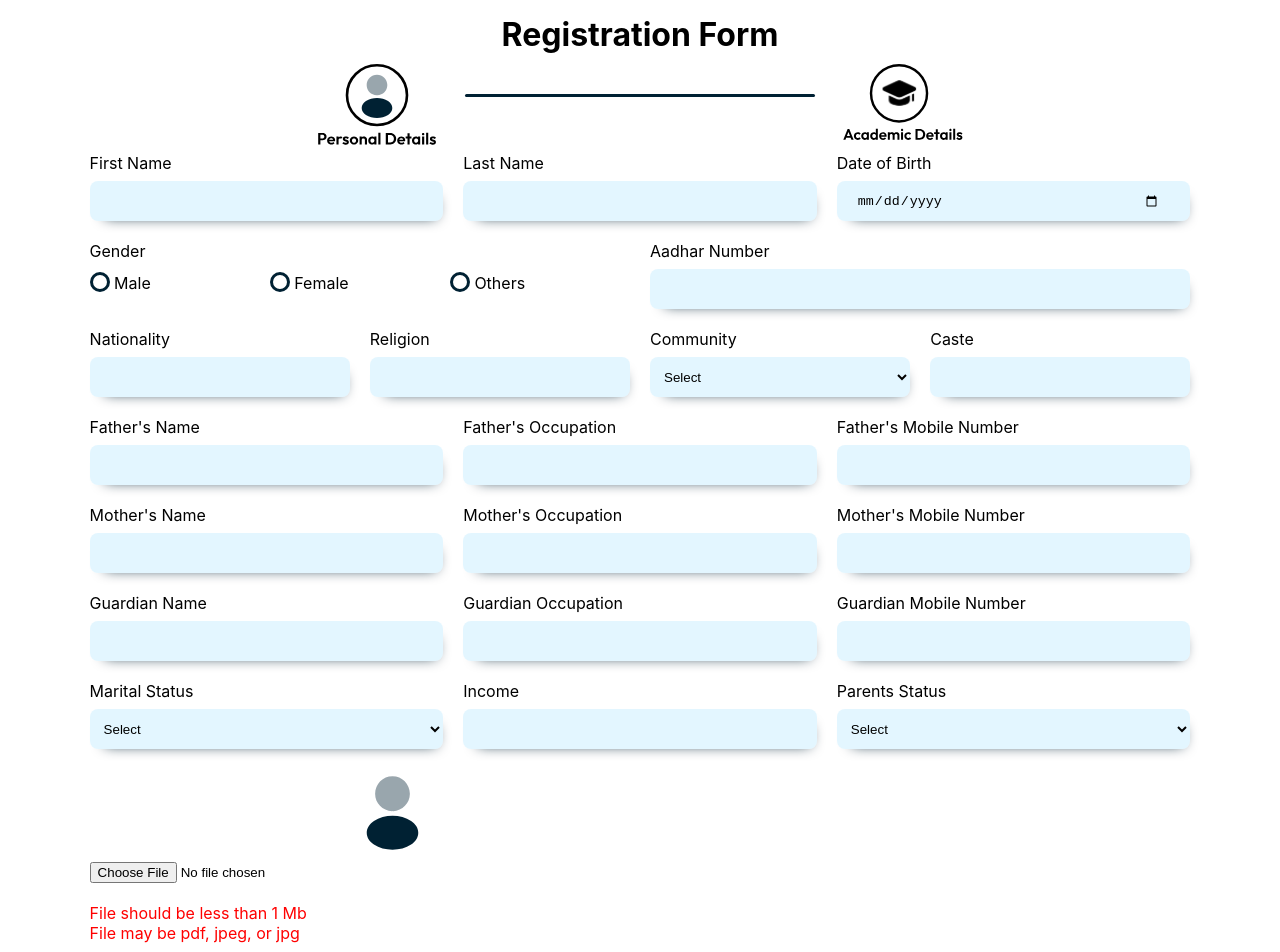
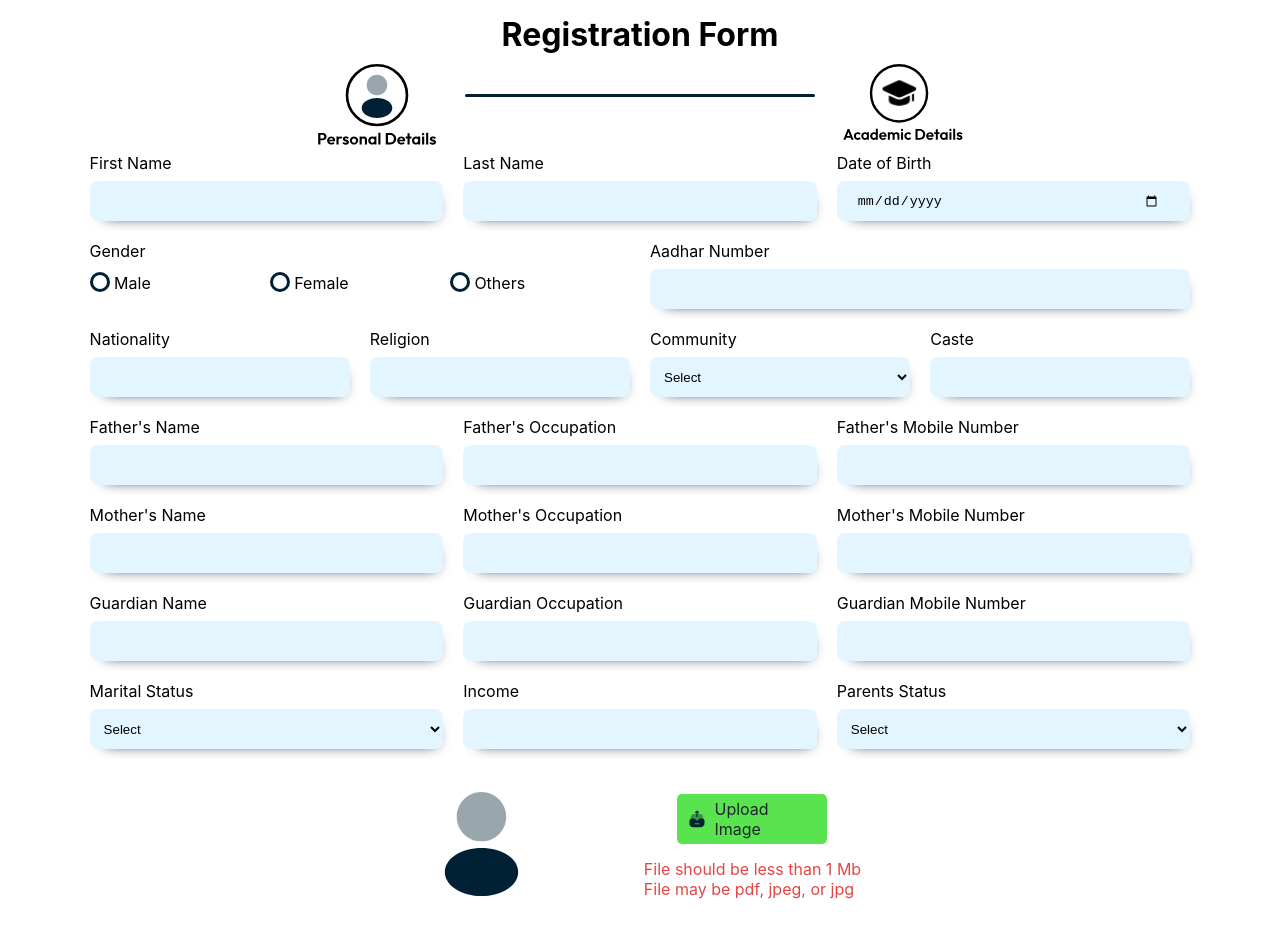
Before and after one commit to JawaharRL/erp-frontend, a React (Create React App) app in the folder frontend/: page /personal-form in a window 1280 px wide. Shown: the top 952 px of the page. Built offline with nearby package versions, Linux system fonts and the light colour scheme.

Commit message:
image upload preview crated

```diff
--- /dev/null
+++ b/frontend/src/Components/Fileupload/Fileupload.css
@@ -0,0 +1,29 @@
+.photo_preview{
+    width: 125px;
+    height: 150px;
+    margin-right: 100px;
+}
+.image_upload_insrtuction{
+    color: #E34545;
+
+}
+.file_upload{
+    width: 100%;
+    display: flex;
+    align-items: center;
+    justify-content: center;
+    /* justify-content: space-around; */
+}
+.upload-button {
+    display: flex;
+    padding: 5px 10px;
+    height: fit-content;
+    width: 150px;
+    background-color: #59E34E;
+    color: #1D242C;
+    border: none;
+    cursor: pointer;
+    margin: auto;
+    margin-bottom: 15px;
+    border-radius: 5px;
+  }
--- /dev/null
+++ b/frontend/src/Components/Fileupload/Fileupload.jsx
@@ -0,0 +1,37 @@
+import React, { useState } from 'react';
+import './Fileupload.css'
+import Profile from '../../Assets/profile.svg'
+import Upload from '../../Assets/upload.svg'
+
+function Fileupload( {input_name}) {
+  const [selectedImage, setSelectedImage] = useState(null);
+  const [preview, setPreview] = useState(Profile);
+
+  const handleImageChange = (e) => {
+    if (e.target.files[0]) {
+      setSelectedImage(e.target.files[0]);
+      setPreview(URL.createObjectURL(e.target.files[0]));
+    }
+  };
+
+  return (
+    <div className="file_upload">
+      {preview && (
+        <div>
+          <img className="photo_preview" src={preview} alt="Preview" />
+        </div>
+      )}
+      <input type="file" id="file-input" name={input_name} onChange={handleImageChange} style={{ display: 'none' }} />
+      <div>
+      <label htmlFor="file-input" className="upload-button">
+                <img className='icon' src={Upload} />
+               <p> Upload Image</p>
+       </label>
+       <p className="image_upload_insrtuction">File should be less than 1 Mb</p>
+       <p className="image_upload_insrtuction">File may be pdf, jpeg, or jpg</p>
+      </div>
+    </div>
+  );
+}
+
+export default Fileupload;
--- a/frontend/src/Components/Passwordvalidater/Passwordvalidater.css
+++ b/frontend/src/Components/Passwordvalidater/Passwordvalidater.css
@@ -2,5 +2,5 @@
     color: #E34545;
     padding: 3px 0px;
     margin-left: 5px;
-    font-size: small;
+    font-size:12px;
 }
--- a/frontend/src/Components/Passwordvalidater/Passwordvalidater.jsx
+++ b/frontend/src/Components/Passwordvalidater/Passwordvalidater.jsx
@@ -1,7 +1,7 @@
 import React, { useState } from 'react';
 import './Passwordvalidater.css'
 
-const Passwordvalidater = ({input_name}) => {
+const Passwordvalidater = ({input_name_createpw,input_name_reenterpw}) => {
   const [password, setPassword] = useState('');
 
   const passwordRules = [
@@ -23,7 +23,8 @@ const Passwordvalidater = ({input_name}) => {
 
   return (
     <div>
-      <input type="password" name={input_name} value={password} onChange={(e) => setPassword(e.target.value)} placeholder="Enter your password"/>
+      <input type="password" name={input_name_createpw} value={password} onChange={(e) => setPassword(e.target.value)} placeholder="Enter new password"/>
+
       <ul>
         {passwordChecks.map((check, index) => (
           <li className="password_instructions" key={index} style={{ display: check.meetsCriteria ? 'none' : 'block'} }>
@@ -32,6 +33,7 @@ const Passwordvalidater = ({input_name}) => {
           </li>
         ))}
       </ul>
+      <input className="create_password_fields" name={input_name_reenterpw} type="password" placeholder="Re-enter password"/>
     </div>
   );
 };
--- a/frontend/src/Pages/Academicform/Academicform.jsx
+++ b/frontend/src/Pages/Academicform/Academicform.jsx
@@ -229,11 +229,8 @@ function Academicform() {
               </h2>
               {/* <label htmlFor="">User name</label> */}
               <input className="create_password_fields" type="text" placeholder={location.state.Uname} disabled />
-              {/* <input className="create_password_fields" name="create_Password" type="password" placeholder="Create password"
-              pattern='^(?=.*[a-z])(?=.*[A-Z])(?=.*\d)(?=.*[@$!%*?&])[A-Za-z\d@$!%*?&]{8,}$'/>*/}
-                <Passwordvalidater input_name="create_Password"/>
-              <input className="create_password_fields" name="reenter_Password" type="password" placeholder="Re-enter password"
-              pattern='^(?=.*[a-z])(?=.*[A-Z])(?=.*\d)(?=.*[@$!%*?&])[A-Za-z\d@$!%*?&]{8,}$'/>
+                <Passwordvalidater input_name_createpw="create_Password" input_name_reenterpw="reenter_Password"/>
+
 
               <button className='All-button' >Create</button>
             </form>
--- a/frontend/src/Pages/Landingpage/Landingpage.jsx
+++ b/frontend/src/Pages/Landingpage/Landingpage.jsx
@@ -30,7 +30,6 @@ function Landingpage() {
     <Header></Header>
     <div class="landingpage-container">
         <div class="nav">
-
             <Allbuttons className="register-button" target={goToPersonalform} value="Register" image={registericon}/>
             <Allbuttons className="login-button" target={goToLoginpage} value="Login" image={loginicon}/>
 
--- a/frontend/src/Pages/Personalform/Personalform.css
+++ b/frontend/src/Pages/Personalform/Personalform.css
@@ -128,12 +128,13 @@ textarea::placeholder{
 .gender,.aadhar_number,.communication_address,.residential_address,.hosteller,.hostel_type,.bank_name,.branch_Name,.account_Number,.ifsc_Code{
     grid-column:span 6;
 }
-.profile_photo,.get-photo,#registration-seperator{
+.profile_photo,#registration-seperator{
     grid-column:span 12;
 }
 .nationality,.religion,.community,.caste,.sslc,.hsc_1_Year,.hsc_2_Year,.diploma,.field{
     grid-column:span 3;
 }
+
 .mobile_no{
     grid-column:span 4;
 }
--- a/frontend/src/Pages/Personalform/Personalform.jsx
+++ b/frontend/src/Pages/Personalform/Personalform.jsx
@@ -6,6 +6,7 @@ import Nextwhite from '../../Assets/Nextwhite.svg'
 import Formtitle from '../../Components/Formtitle/Formtitle';
 import Allbuttons from '../../Components/Allbuttons/Allbuttons';
 import Allfields from '../../Components/Allfields/Allfields';
+import Fileupload from '../../Components/Fileupload/Fileupload';
 import axios from 'axios';
 import { json, useNavigate } from 'react-router-dom';
 import Academicform from '../Academicform/Academicform';
@@ -236,8 +237,11 @@ function Personalform() {
               </select>
             </div>
 
+            <div className="profile_photo">
+            <Fileupload  input_name="profile_Photo" />
+            </div>
 
-          <div className="profile_photo">
+          {/* <div className="profile_photo">
             <img className="photo" src={Profile} alt="Photopreview"/>
             <div className='get_photo'>
               <input type="file" name="profile_Photo" />
@@ -247,7 +251,7 @@ function Personalform() {
               <p style={{ color: 'red' }}>File may be pdf, jpeg, or jpg</p>
 
             </div>
-          </div>
+          </div> */}
 
 <hr id='registration-seperator' />
 
```
